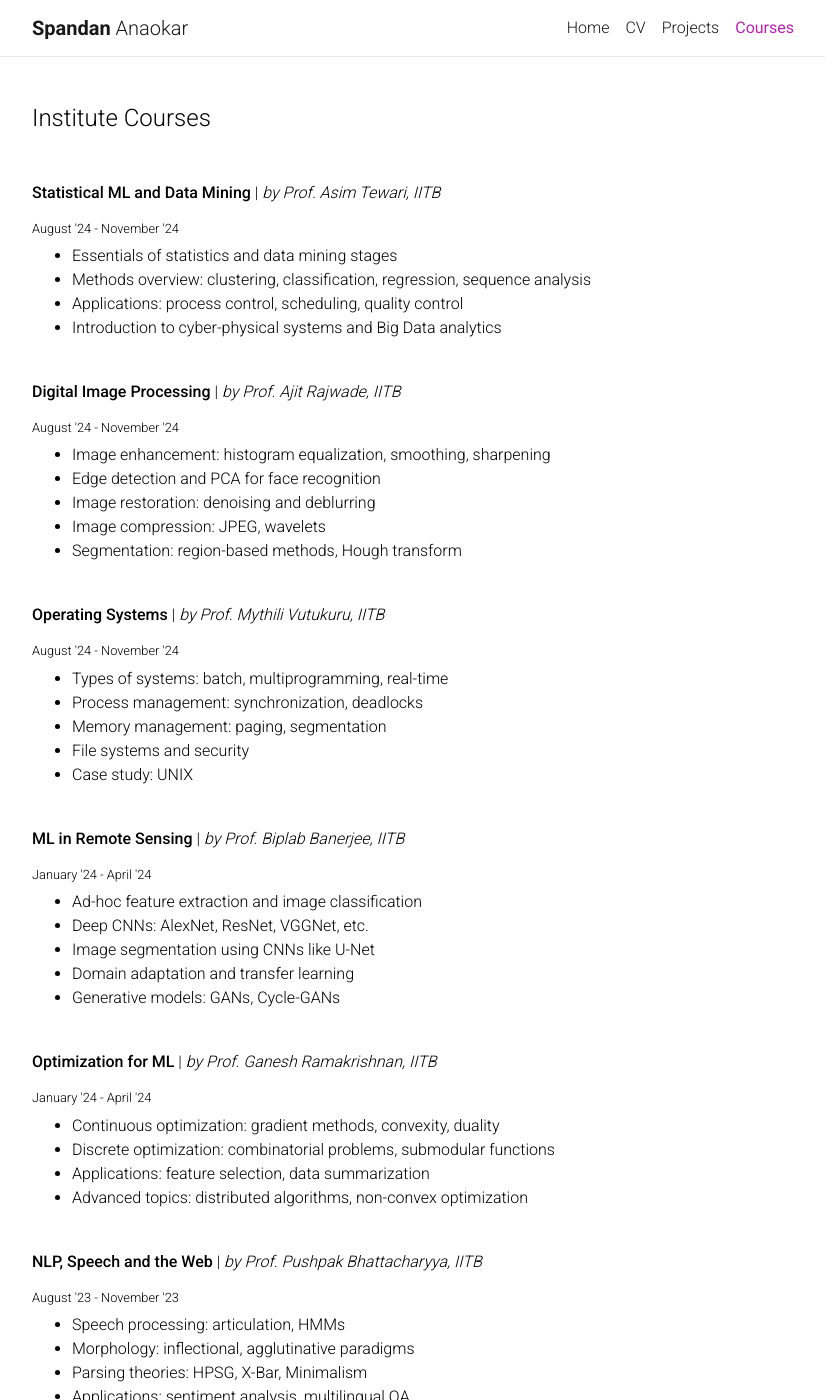
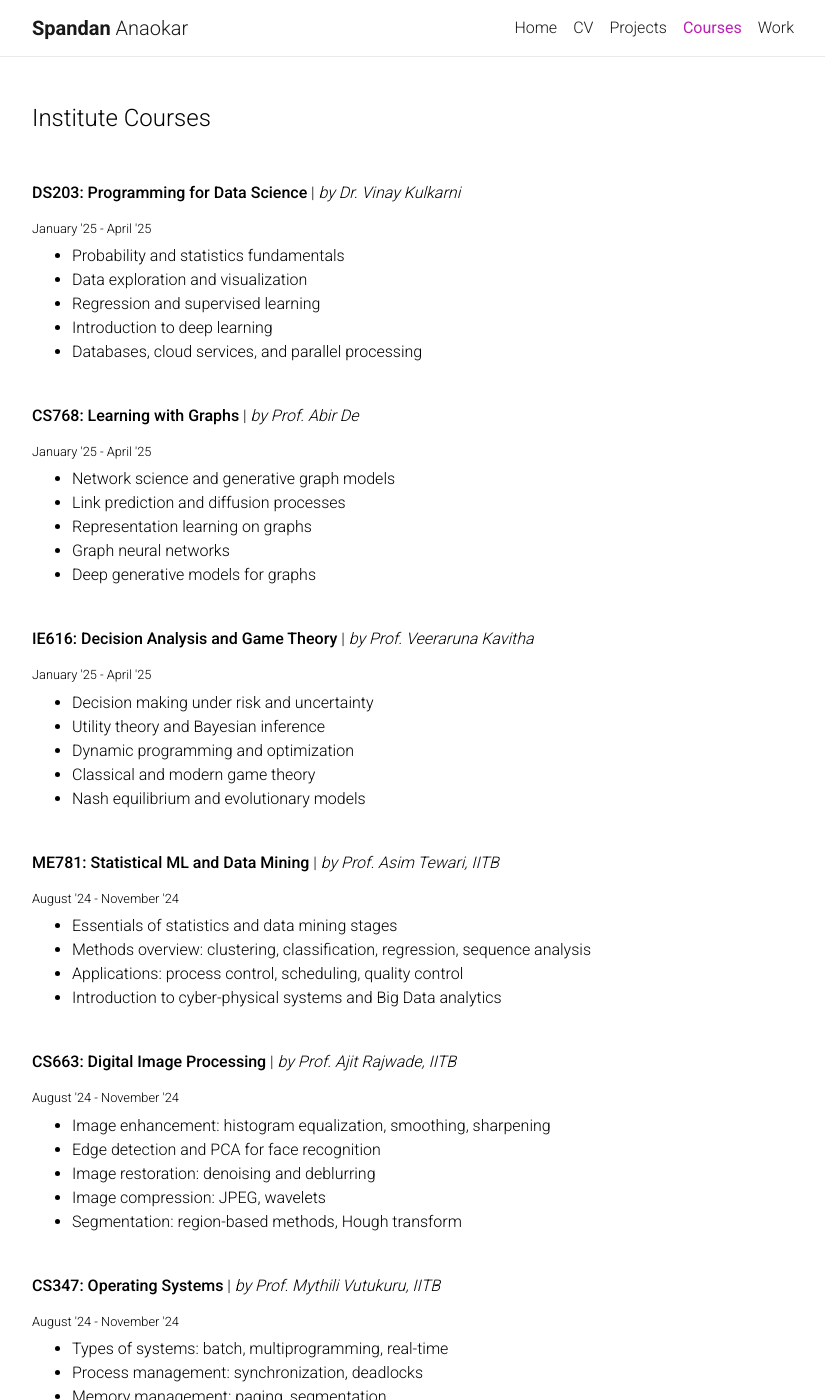
Before and after one commit to Spandan2003/Spandan2003.github.io, a Jekyll site: the page built from _pages/courses.md, in a window 1280 px wide and 1400 px high. Shown: the whole window, without its empty margins (223-1048 px from the left). Built offline with Jekyll 4.4.1, drawn with Linux system fonts in a browser that asks for light colours; nearby versions of some CDN libraries; comment, search, counter and statistics services are not loaded; a style sheet for code colours, icons or effects is not loaded; some of the changed text lies outside the part shown.

Commit message:
Update work and courses

```diff
--- a/_config.yml
+++ b/_config.yml
@@ -51,7 +51,7 @@ github_username: Spandan2003
 stackoverflow_username:
 gitlab_username: # your GitLab user name
 twitter_username:
-linkedin_username: spandan-anaokar-043918251
+linkedin_username: spandan-anaokar
 scholar_userid: # your Google Scholar ID
 orcid_id: # your ORCID ID
 medium_username: # your Medium username
@@ -66,7 +66,7 @@ dblp_url: # your DBLP profile url
 
 contact_note:
 
-google_analytics: G-QEDXFCKF91 # out your google-analytics code
+google_analytics: G-XXXXXXXXX # out your google-analytics code
 panelbear_analytics: XXXXXXXXX # panelbear analytics site ID
 
 # -----------------------------------------------------------------------------
--- a/_pages/courses.md
+++ b/_pages/courses.md
@@ -11,7 +11,58 @@ navpos: 3
 <br>
 <div class="courses">
     <p class="courses-text">
-      <strong>Statistical ML and Data Mining</strong> | <i>by Prof. Asim Tewari, IITB</i><br/>
+      <strong>DS203: Programming for Data Science</strong> | <i>by Dr. Vinay Kulkarni</i><br/>
+    <div class="courses-bubble-with-date">
+      <h6>January '25 - April '25</h6>
+    </div>
+    <ul>
+        <li>Probability and statistics fundamentals</li>
+        <li>Data exploration and visualization</li>
+        <li>Regression and supervised learning</li>
+        <li>Introduction to deep learning</li>
+        <li>Databases, cloud services, and parallel processing</li>
+    </ul>
+    </p>
+    <br>
+</div>
+
+<div class="courses">
+    <p class="courses-text">
+      <strong>CS768: Learning with Graphs</strong> | <i>by Prof. Abir De</i><br/>
+    <div class="courses-bubble-with-date">
+      <h6>January '25 - April '25</h6>
+    </div>
+    <ul>
+        <li>Network science and generative graph models</li>
+        <li>Link prediction and diffusion processes</li>
+        <li>Representation learning on graphs</li>
+        <li>Graph neural networks</li>
+        <li>Deep generative models for graphs</li>
+    </ul>
+    </p>
+    <br>
+</div>
+
+<div class="courses">
+    <p class="courses-text">
+      <strong>IE616: Decision Analysis and Game Theory</strong> | <i>by Prof. Veeraruna Kavitha</i><br/>
+    <div class="courses-bubble-with-date">
+      <h6>January '25 - April '25</h6>
+    </div>
+    <ul>
+        <li>Decision making under risk and uncertainty</li>
+        <li>Utility theory and Bayesian inference</li>
+        <li>Dynamic programming and optimization</li>
+        <li>Classical and modern game theory</li>
+        <li>Nash equilibrium and evolutionary models</li>
+    </ul>
+    </p>
+    <br>
+</div>
+
+<div class="courses">
+    <p class="courses-text">
+      <strong>ME781: Statistical ML and Data Mining</strong> | <i>by Prof. Asim Tewari, IITB</i><br/>
     <div class="courses-bubble-with-date">
       <h6>August '24 - November '24</h6>
     </div>
@@ -27,7 +78,7 @@ navpos: 3
 
 <div class="courses">
     <p class="courses-text">
-      <strong>Digital Image Processing</strong> | <i>by Prof. Ajit Rajwade, IITB</i><br/>
+      <strong>CS663: Digital Image Processing</strong> | <i>by Prof. Ajit Rajwade, IITB</i><br/>
     <div class="courses-bubble-with-date">
       <h6>August '24 - November '24</h6>
     </div>
@@ -44,7 +95,7 @@ navpos: 3
 
 <div class="courses">
     <p class="courses-text">
-      <strong>Operating Systems</strong> | <i>by Prof. Mythili Vutukuru, IITB</i><br/>
+      <strong>CS347: Operating Systems</strong> | <i>by Prof. Mythili Vutukuru, IITB</i><br/>
     <div class="courses-bubble-with-date">
       <h6>August '24 - November '24</h6>
     </div>
```
Also changed, not shown: other parts of _pages/courses.md (+5 -5 lines), _news/news_list.md (+1 -1 lines), _pages/work.md (added, +44 -0 lines), assets/img/work/abinbev.png (deleted), assets/img/work/avrio.png (deleted), assets/img/work/microsoft.png (added), assets/img/work/neuralthread.png (added), assets/img/work/unacademy.jpg (deleted), 2 other files.
